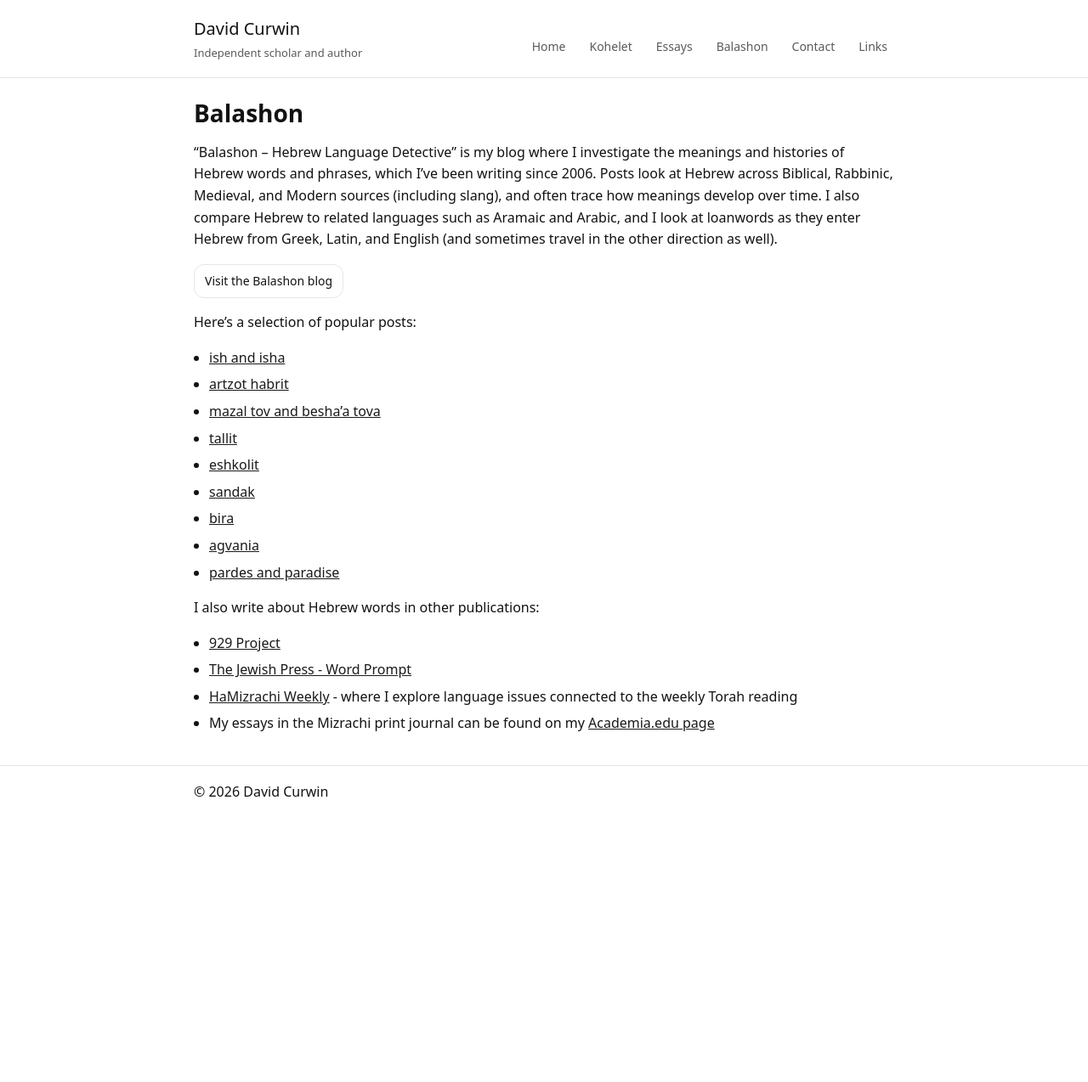
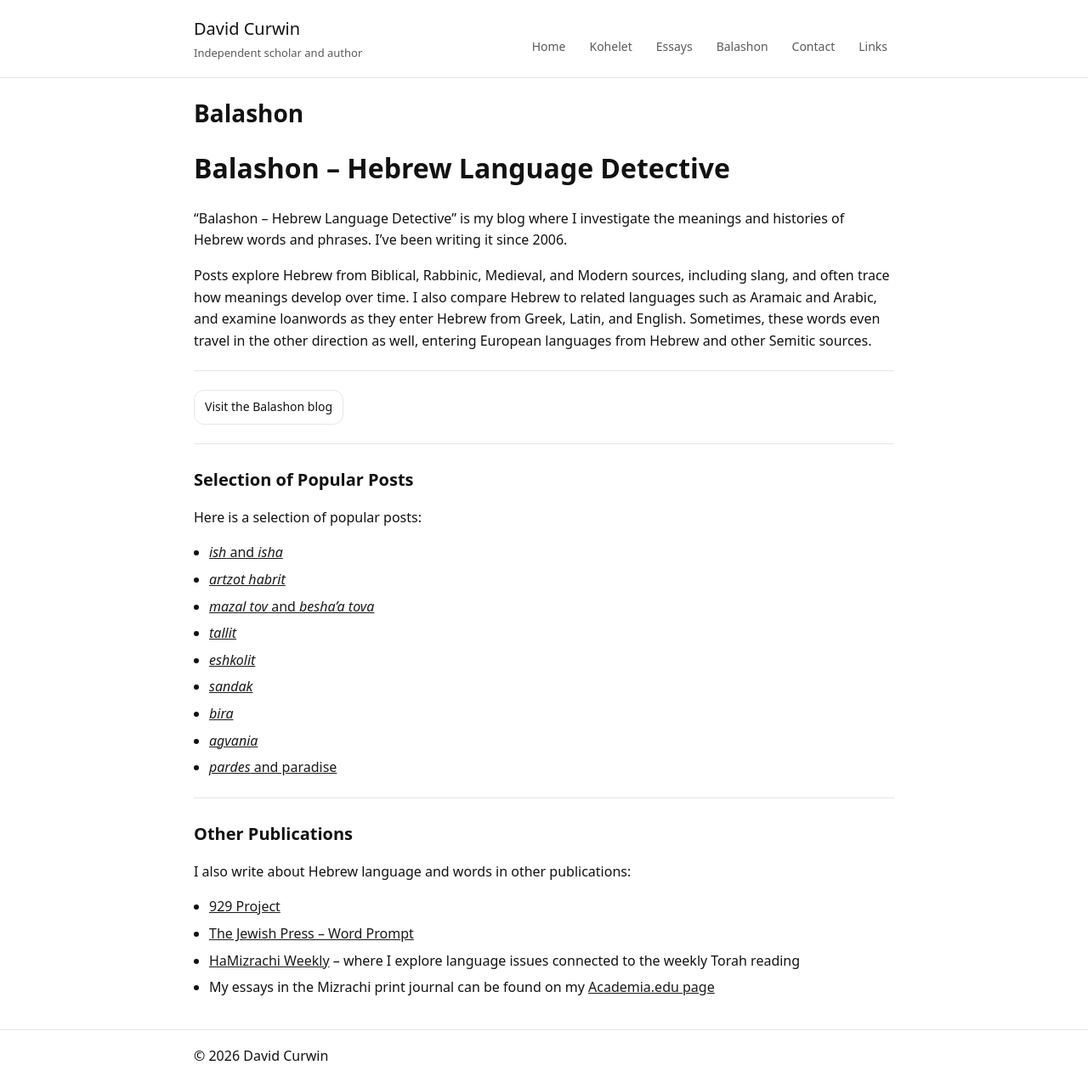
Before and after one commit to davidcurwin/davidcurwin.github.io, a Jekyll site: the page built from balashon.md, in a window 1280 px wide. Shown: the whole page at 85% size. Built offline with Jekyll 4.4.1, drawn with Linux system fonts in a browser that asks for light colours; before the commit the page ends 964 px from its top, so only the background shows below that.

Commit message:
Revise Balashon blog introduction and sections
Updated the content structure and language for clarity and readability.

```diff
--- a/balashon.md
+++ b/balashon.md
@@ -4,27 +4,41 @@ title: Balashon
 permalink: /balashon/
 ---
 
-“Balashon – Hebrew Language Detective” is my blog where I investigate the meanings and histories of Hebrew words and phrases, which I’ve been writing since 2006. Posts look at Hebrew across Biblical, Rabbinic, Medieval, and Modern sources (including slang), and often trace how meanings develop over time. I also compare Hebrew to related languages such as Aramaic and Arabic, and I look at loanwords as they enter Hebrew from Greek, Latin, and English (and sometimes travel in the other direction as well).
+# Balashon – Hebrew Language Detective
+
+“Balashon – Hebrew Language Detective” is my blog where I investigate the meanings and histories of Hebrew words and phrases. I’ve been writing it since 2006.
+
+Posts explore Hebrew from Biblical, Rabbinic, Medieval, and Modern sources, including slang, and often trace how meanings develop over time. I also compare Hebrew to related languages such as Aramaic and Arabic, and examine loanwords as they enter Hebrew from Greek, Latin, and English. Sometimes, these words even travel in the other direction as well, entering European languages from Hebrew and other Semitic sources.
+
+---
 
 <div class="btnrow">
   <a class="btn" href="https://balashon.com/">Visit the Balashon blog</a>
 </div>
 
-Here's a selection of popular posts:
+---
 
-* [ish and isha](https://www.balashon.com/2008/10/ish-and-isha.html)
-* [artzot habrit](https://www.balashon.com/2010/04/artzot-habrit.html)
-* [mazal tov and besha'a tova](https://www.balashon.com/2015/01/mazal-tov-and-beshaa-tova.html)
-* [tallit](https://www.balashon.com/2024/06/tallit.html)
-* [eshkolit](https://www.balashon.com/2011/02/eshkolit.html)
-* [sandak](https://www.balashon.com/2023/08/sandak.html)
-* [bira](https://www.balashon.com/2009/03/bira.html)
-* [agvania](https://www.balashon.com/2010/04/agvania.html)
-* [pardes and paradise](https://www.balashon.com/2007/12/pardes-and-paradise.html)
+## Selection of Popular Posts
 
-I also write about Hebrew words in other publications:
+Here is a selection of popular posts:
 
-* [929 Project](https://www.929.org.il/lang/en/author/64450)
-* [The Jewish Press - Word Prompt](https://jewishpress.com/author/david-curwin/)
-* [HaMizrachi Weekly](https://mizrachi.org/hamizrachiweekly/) - where I explore language issues connected to the weekly Torah reading
-* My essays in the Mizrachi print journal can be found on my [Academia.edu page](https://independent.academia.edu/DavidCurwin)
+- [*ish* and *isha*](https://www.balashon.com/2008/10/ish-and-isha.html)
+- [*artzot habrit*](https://www.balashon.com/2010/04/artzot-habrit.html)
+- [*mazal tov* and *besha'a tova*](https://www.balashon.com/2015/01/mazal-tov-and-beshaa-tova.html)
+- [*tallit*](https://www.balashon.com/2024/06/tallit.html)
+- [*eshkolit*](https://www.balashon.com/2011/02/eshkolit.html)
+- [*sandak*](https://www.balashon.com/2023/08/sandak.html)
+- [*bira*](https://www.balashon.com/2009/03/bira.html)
+- [*agvania*](https://www.balashon.com/2010/04/agvania.html)
+- [*pardes* and paradise](https://www.balashon.com/2007/12/pardes-and-paradise.html)
+
+---
+
+## Other Publications
+
+I also write about Hebrew language and words in other publications:
+
+- [929 Project](https://www.929.org.il/lang/en/author/64450)
+- [The Jewish Press – Word Prompt](https://jewishpress.com/author/david-curwin/)
+- [HaMizrachi Weekly](https://mizrachi.org/hamizrachiweekly/) – where I explore language issues connected to the weekly Torah reading
+- My essays in the Mizrachi print journal can be found on my [Academia.edu page](https://independent.academia.edu/DavidCurwin)
```
